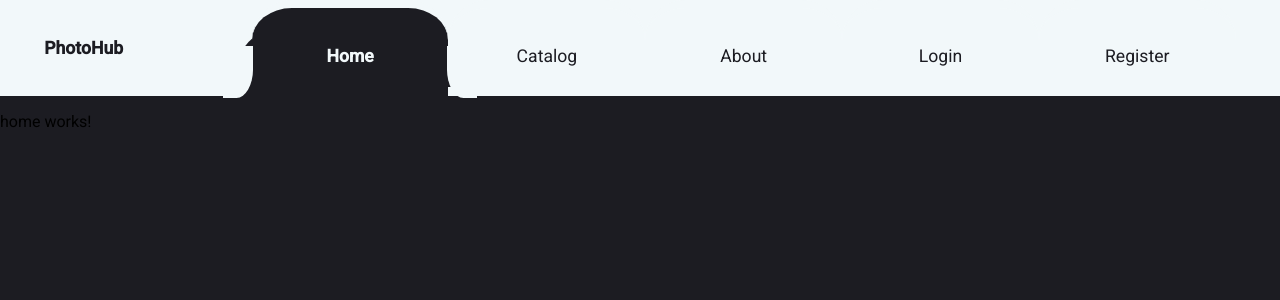
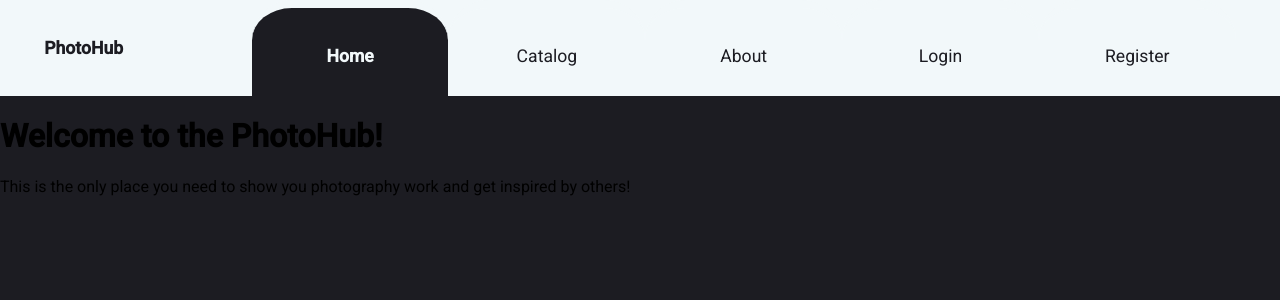
Before and after one commit to InaDavidova/ng-photography, an Angular app in the folder client/: page / in a window 1280 px wide. Shown: the top 300 px of the page. Built offline with nearby package versions, Linux system fonts and the light colour scheme; no server answers.

Commit message:
Post Like functionallity

```diff
--- a/client/src/app/core/header/header.component.css
+++ b/client/src/app/core/header/header.component.css
@@ -28,39 +28,10 @@ li:has(.active-link) {
   border-top: 1vh solid #f2f8fa;
   border-bottom: 1px solid rgb(28, 28, 34);
   height: 12vh;
-  box-shadow: -15px 30px rgb(28, 28, 34);
-}
-
-li:has(.active-link)::before {
-  content: "";
-  width: 30px;
-  position: absolute;
-  bottom:6px;
-  right: -29px;
-  background-color: #f2f8fa;
-  /* background-color: bisque; */
-  border: none;
-  border-bottom-left-radius: 55%;
-  height: 52px;
-}
-
-li:has(.active-link)::after {
-  content: "";
-  width: 30px;
-  position: absolute;
-  bottom:6px;
-  left: -29px;
-  background-color: #f2f8fa;
-  /* background-color: bisque; */
-  border: none;
-  border-bottom-right-radius: 55%;
-  height: 52px;
 }
 
 li a.active-link {
   color: #f2f8fa;
-  box-shadow: 90px 21px rgb(28, 28, 34);
-
 }
 
 li {
--- a/client/src/app/core/post.service.ts
+++ b/client/src/app/core/post.service.ts
@@ -17,17 +17,28 @@ export class PostService {
     );
   }
 
-  getPostById(id: string): Observable<IPost> {
+  getPostById$(id: string): Observable<IPost> {
     return this.httpClient.get<IPost>(`${this.baseUrl}/posts/${id}`);
   }
 
-  addPost$(body: {title: string,location: string, description: string, image: string, owner: string}): Observable<IPost> {
+  addPost$(body: {
+    title: string;
+    location: string;
+    description: string;
+    image: string;
+    owner: string;
+  }): Observable<IPost> {
     return this.httpClient.post<IPost>(`${this.baseUrl}/posts`, body, {
       withCredentials: true,
     });
   }
 
-  editPost$(body: {title: string, location: string, description: string, image: string}): Observable<IPost> {
+  editPost$(body: {
+    title: string;
+    location: string;
+    description: string;
+    image: string;
+  }): Observable<IPost> {
     return this.httpClient.post<IPost>(`${this.baseUrl}/posts`, body, {
       withCredentials: true,
     });
@@ -38,4 +49,14 @@ export class PostService {
       withCredentials: true,
     });
   }
+
+  likePost$(postId: string): Observable<IPost> {
+    return this.httpClient.put<IPost>(
+      `${this.baseUrl}/likes/${postId}`,
+      {},
+      {
+        withCredentials: true,
+      }
+    );
+  }
 }
--- a/client/src/app/pages/catalog/catalog.component.html
+++ b/client/src/app/pages/catalog/catalog.component.html
@@ -3,6 +3,7 @@
     <app-photo-card
       *ngFor="let photoData of data"
       [photoData]="photoData"
+      [user]="currentUser"
     ></app-photo-card>
   </ng-container>
 </div>
--- a/client/src/app/pages/catalog/catalog.component.ts
+++ b/client/src/app/pages/catalog/catalog.component.ts
@@ -1,6 +1,9 @@
 import { Component, OnInit } from '@angular/core';
+import { Observable } from 'rxjs';
+import { AuthService } from 'src/app/auth.service';
 import { PostService } from 'src/app/core/post.service';
 import { IPostResponse } from 'src/app/interfaces/photoData';
+import { IUser } from 'src/app/interfaces/userData';
 
 @Component({
   selector: 'app-catalog',
@@ -10,8 +13,16 @@ import { IPostResponse } from 'src/app/interfaces/photoData';
 export class CatalogComponent implements OnInit {
   data!: IPostResponse[];
   isLoading!: boolean;
+  currentUser: IUser | undefined;
 
-  constructor(private postService: PostService) {}
+  constructor(
+    private postService: PostService,
+    private authService: AuthService
+  ) {
+    this.authService.currentUser$.subscribe(
+      (user) => (this.currentUser = user)
+    );
+  }
 
   ngOnInit(): void {
     this.isLoading = true;
@@ -19,6 +30,8 @@ export class CatalogComponent implements OnInit {
     this.postService.getPosts$().subscribe((postList) => {
       this.data = postList;
       this.isLoading = false;
+      console.log(this.data);
+
     });
   }
 }
--- a/client/src/app/pages/home/home.component.html
+++ b/client/src/app/pages/home/home.component.html
@@ -1 +1,3 @@
-<p>home works!</p>
+<h1>Welcome to the PhotoHub!</h1>
+
+<p>This is the only place you need to show you photography work and get inspired by others!</p>
--- a/client/src/app/shared/photo-card/photo-card.component.html
+++ b/client/src/app/shared/photo-card/photo-card.component.html
@@ -4,5 +4,8 @@
     <h2>{{ data.title }}</h2>
     <p>By {{ data.owner.username }}</p>
   </a>
-  <button><i class="fa-solid fa-heart" style="color: #f30a0a"></i></button>
+  <button *ngIf="user && user._id !== data.owner._id && !data.likes.includes(user._id!) && !liked" (click)="likeHandler()">
+    <!-- <i class="fa-solid fa-heart" style="color: #f30a0a"></i> -->
+    like
+  </button>
 </article>
--- a/client/src/app/shared/photo-card/photo-card.component.ts
+++ b/client/src/app/shared/photo-card/photo-card.component.ts
@@ -1,5 +1,7 @@
 import { Component, Input } from '@angular/core';
 import { IPostResponse } from '../../interfaces/photoData';
+import { IUser } from 'src/app/interfaces/userData';
+import { PostService } from 'src/app/core/post.service';
 
 @Component({
   selector: 'app-photo-card',
@@ -8,4 +10,23 @@ import { IPostResponse } from '../../interfaces/photoData';
 })
 export class PhotoCardComponent {
   @Input('photoData') data!: IPostResponse;
+  @Input('user') user!: IUser | undefined;
+
+  liked:boolean = false;
+
+  constructor(private postService: PostService) {
+  }
+
+  likeHandler() {
+    console.log('liked');
+    this.postService.likePost$(this.data._id).subscribe({
+      next:()=>{
+        this.liked = true;
+      },
+      error(err) {
+        console.log(err);
+
+      },
+    })
+  }
 }
```
